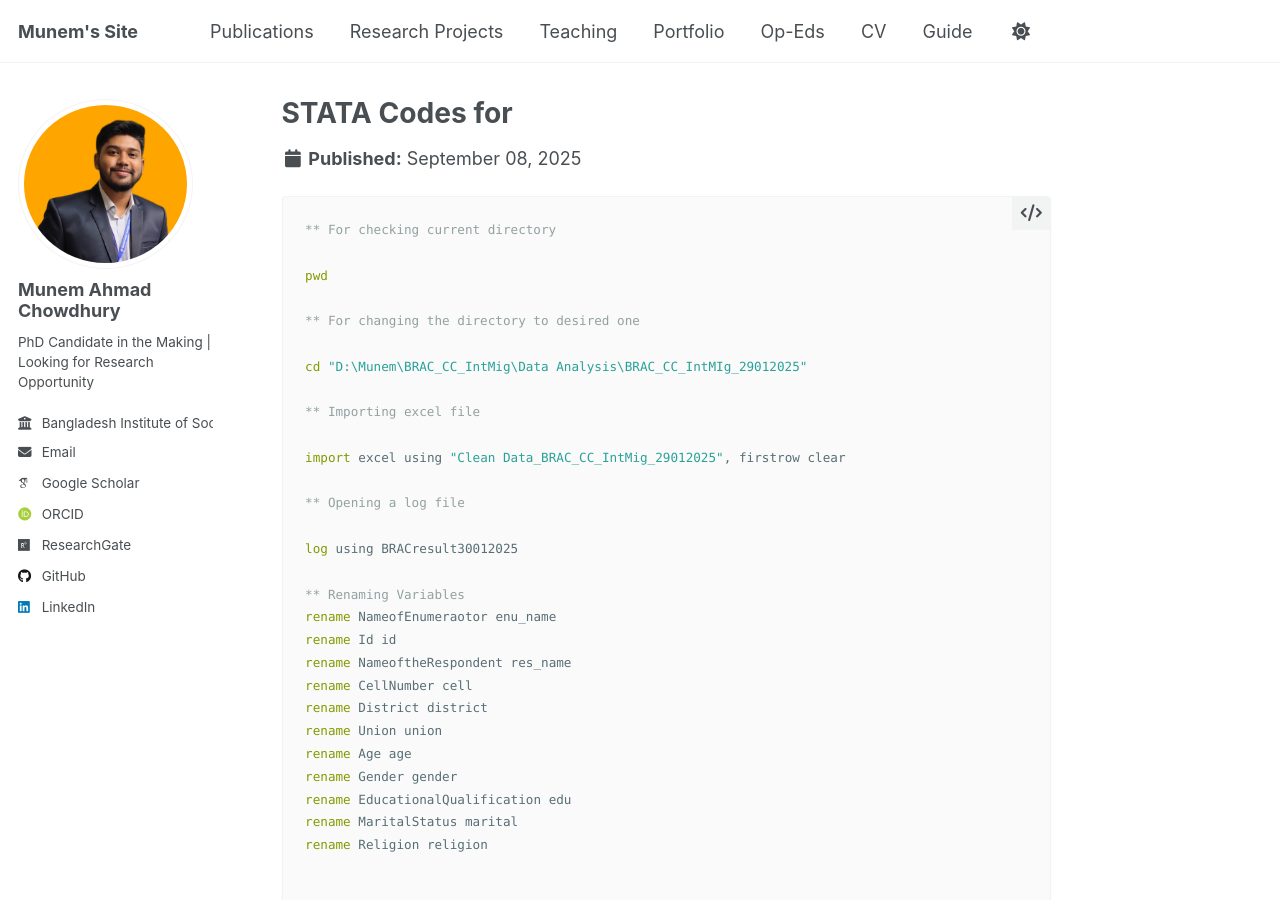
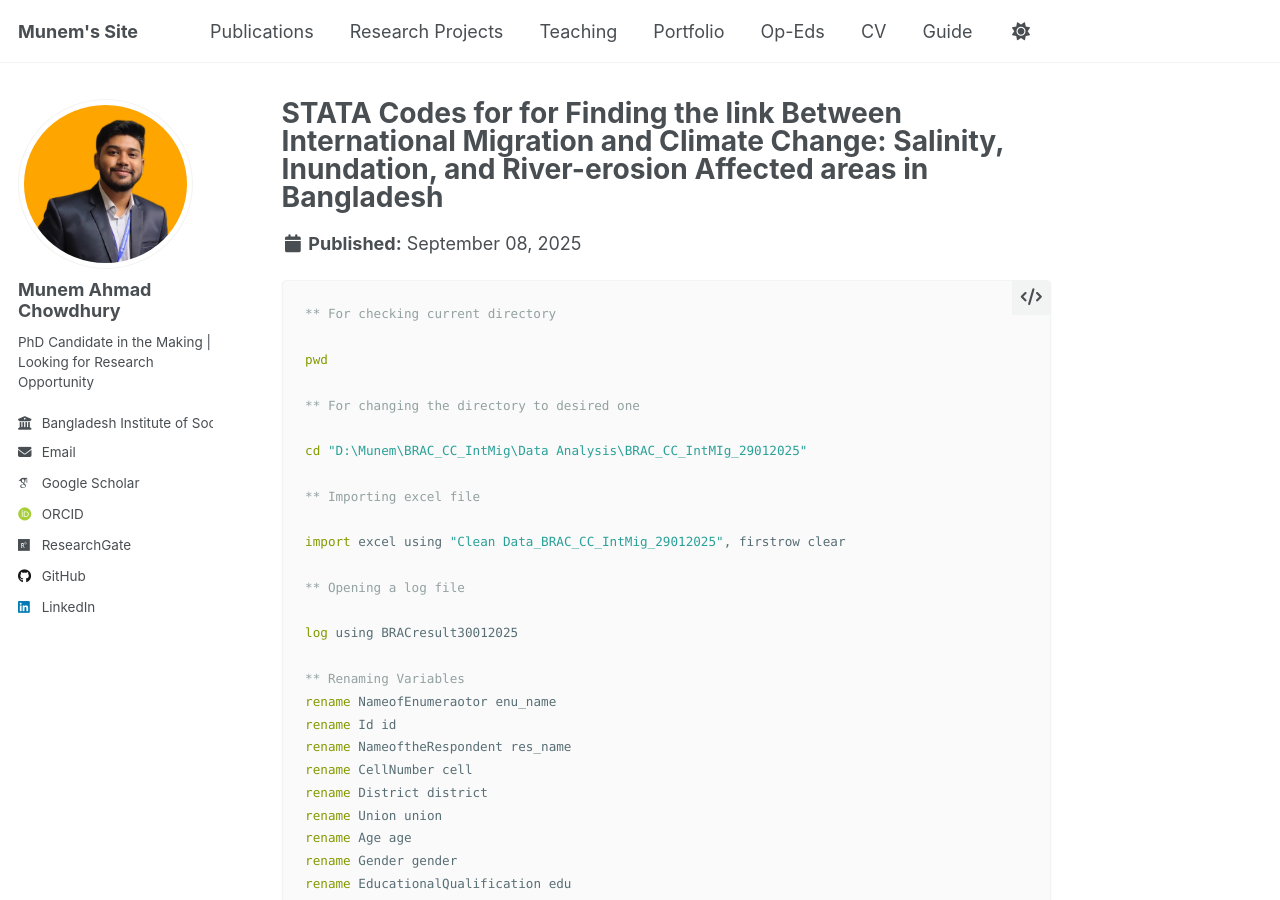
Before and after one commit to munemahmad/munemahmad.github.io, a Jekyll site: the page built from _portfolio/portfolio-1.md, in a window 1280 px wide and 900 px high. Built offline with Jekyll 4.4.1, drawn with Linux system fonts in a browser that asks for light colours; some web fonts are replaced; a script that is not in the unit is left out.

Commit message:
Update portfolio-1.md

```diff
--- a/_portfolio/portfolio-1.md
+++ b/_portfolio/portfolio-1.md
@@ -1,6 +1,6 @@
 ---
-title: "STATA Codes for "
-excerpt: "Short description of portfolio item number 1<br/><img src='/images/500x300.png'>"
+title: "STATA Codes for for Finding the link Between	International Migration and Climate Change: Salinity, Inundation, and River-erosion Affected	areas in Bangladesh"
+excerpt: "Short description of portfolio item number 1<br/><img src='/images/portfolio_image1.png'>"
 collection: portfolio
 ---
 
```
